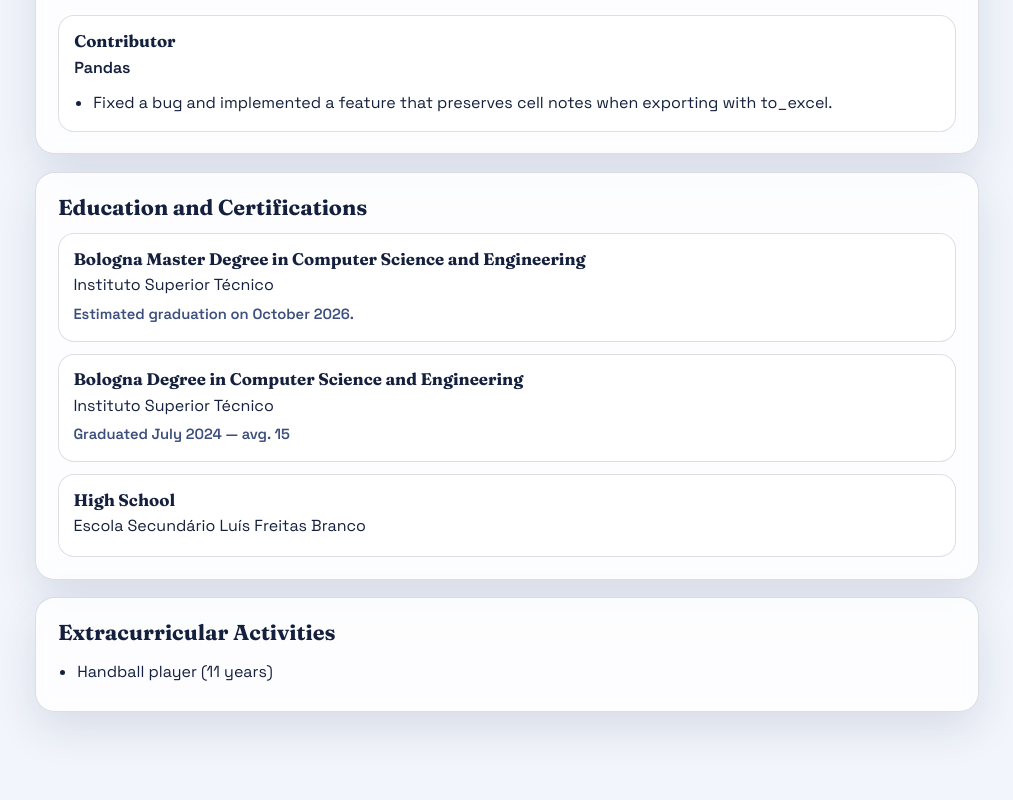
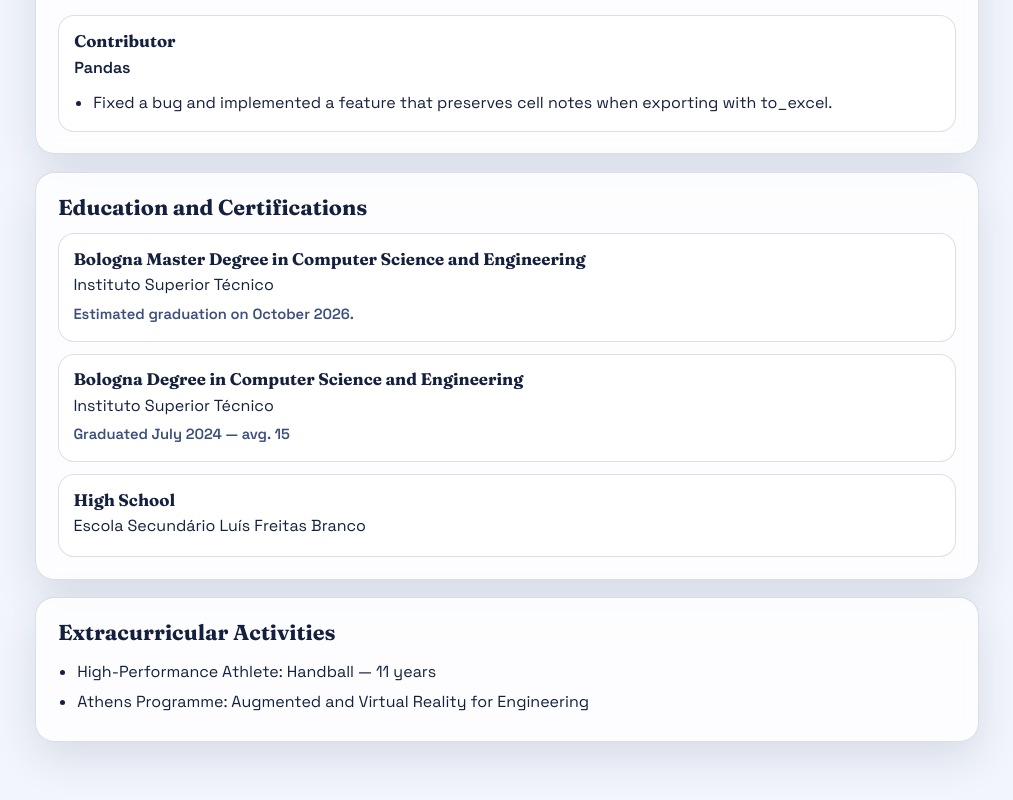
Before and after one commit to diogomsmiranda/cv, a Next.js app: page / in a window 1280 px wide. Shown: the part 2572-3372 px from the top of the page, without its empty margins (133-1146 px from the left). Before the commit the page ends 3348 px from the top, so only its background shows below. Built offline with nearby package versions, Linux system fonts and the light colour scheme.

Commit message:
feat: athens program as extra curricular

```diff
--- a/data/cv.ts
+++ b/data/cv.ts
@@ -166,5 +166,5 @@ export const cvData = {
       certificateUrl: "Certificate_CAE_DM.pdf"
     }
   ] as Language[],
-  extracurricular: ["Handball player (11 years)"]
+  extracurricular: ["High-Performance Athlete: Handball — 11 years", "Athens Programme: Augmented and Virtual Reality for Engineering"]
 };
```
